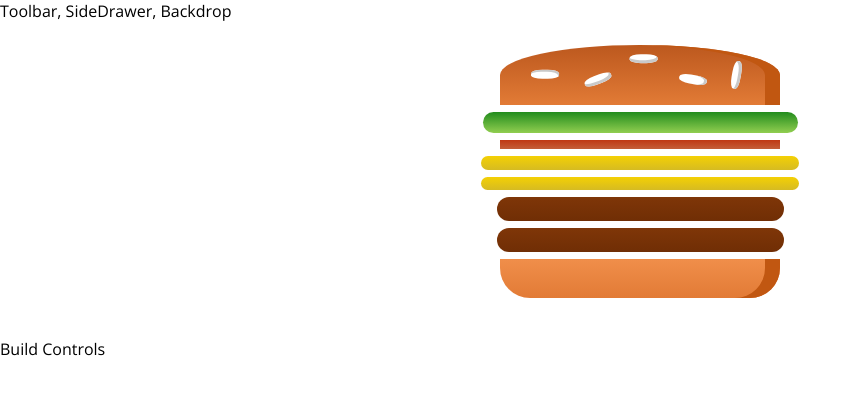
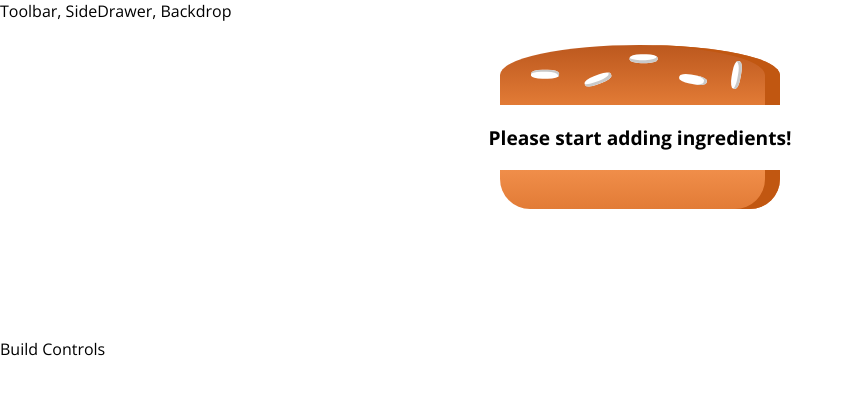
Before and after one commit to Ch-sriram/burger-builder, a React (Create React App) app: page / in a window 1280 px wide. Shown: the top 394 px of the page, without its empty margins (0-862 px from the left). Built offline with nearby package versions, Linux system fonts and the light colour scheme.

Commit message:
Calculating the BurgerIngredient Sum Dynamically using reduce()

```diff
--- a/src/components/Burger/Burger.component.jsx
+++ b/src/components/Burger/Burger.component.jsx
@@ -6,12 +6,17 @@
 import BurgerIngredient from './BurgerIngredient/BurgerIngredient.component';
 
 const burger = props => {
-  const transformedIngredients = Object.keys(props.ingredients)
+  let transformedIngredients = Object.keys(props.ingredients)
     .map(ingredient => {
       return [...Array(props.ingredients[ingredient])]
         .map((_, index) => <BurgerIngredient key={ingredient + index} type={ingredient} />);
-    });
-  console.log(transformedIngredients);
+    })
+    .reduce((arr, el) => {
+      return arr.concat(el);
+    }, []);
+
+  transformedIngredients = transformedIngredients.length === 0 ? <p>Please start adding ingredients!</p> : transformedIngredients;
+
   return (
     <Burger>
       <BurgerIngredient type="bread-top" />
--- a/src/containers/BurgerBuilder/BurgerBuilder.component.jsx
+++ b/src/containers/BurgerBuilder/BurgerBuilder.component.jsx
@@ -9,10 +9,10 @@
 class BurgerBuilder extends Component {
   state = {
     ingredients: {
-      salad: 1,
-      bacon: 1,
-      cheese: 2,
-      meat: 2
+      salad: 0,
+      bacon: 0,
+      cheese: 0,
+      meat: 0
     }
   };
 
```
Also changed, not shown: 1 other file (tests, documents, lock files or other folders).
